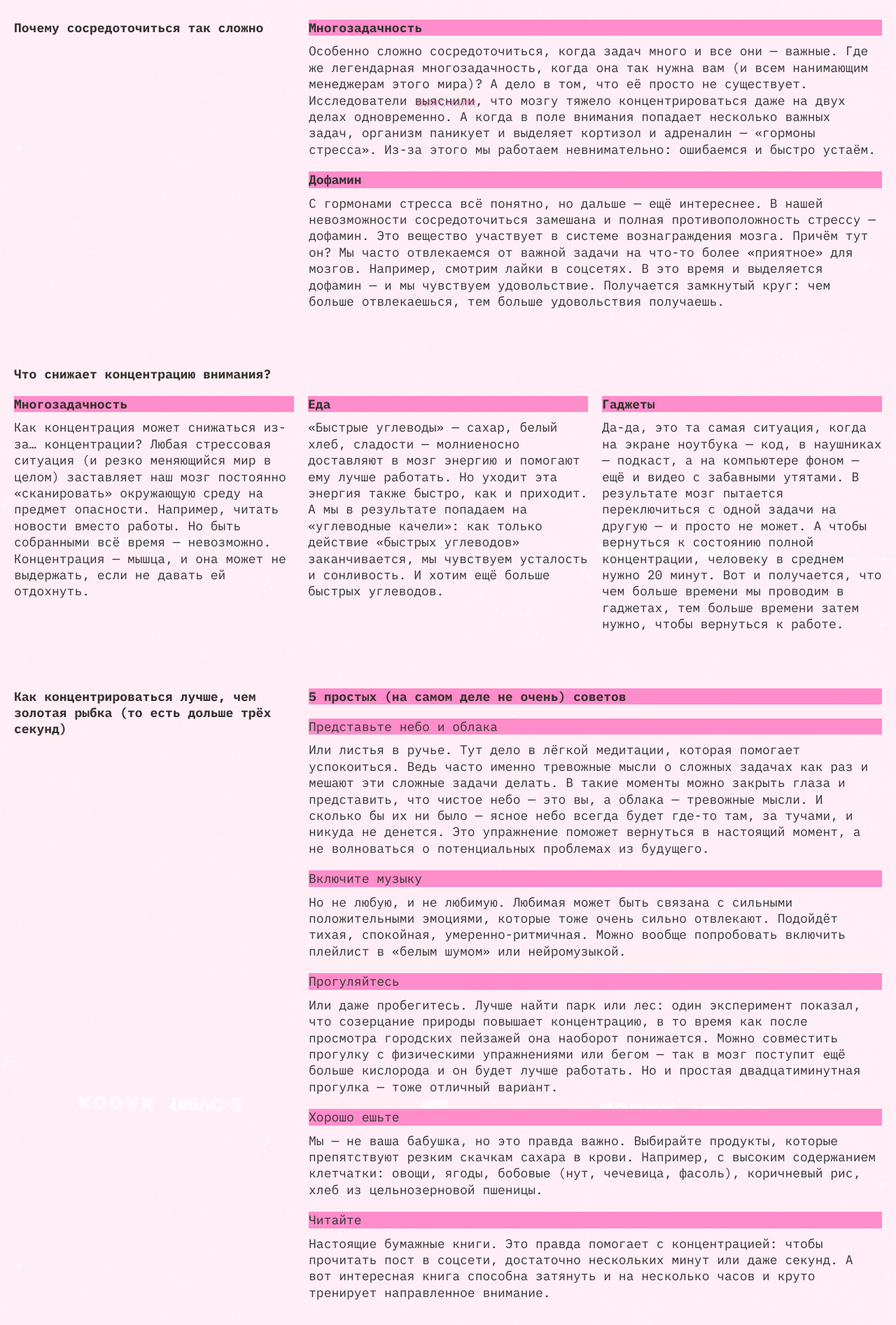
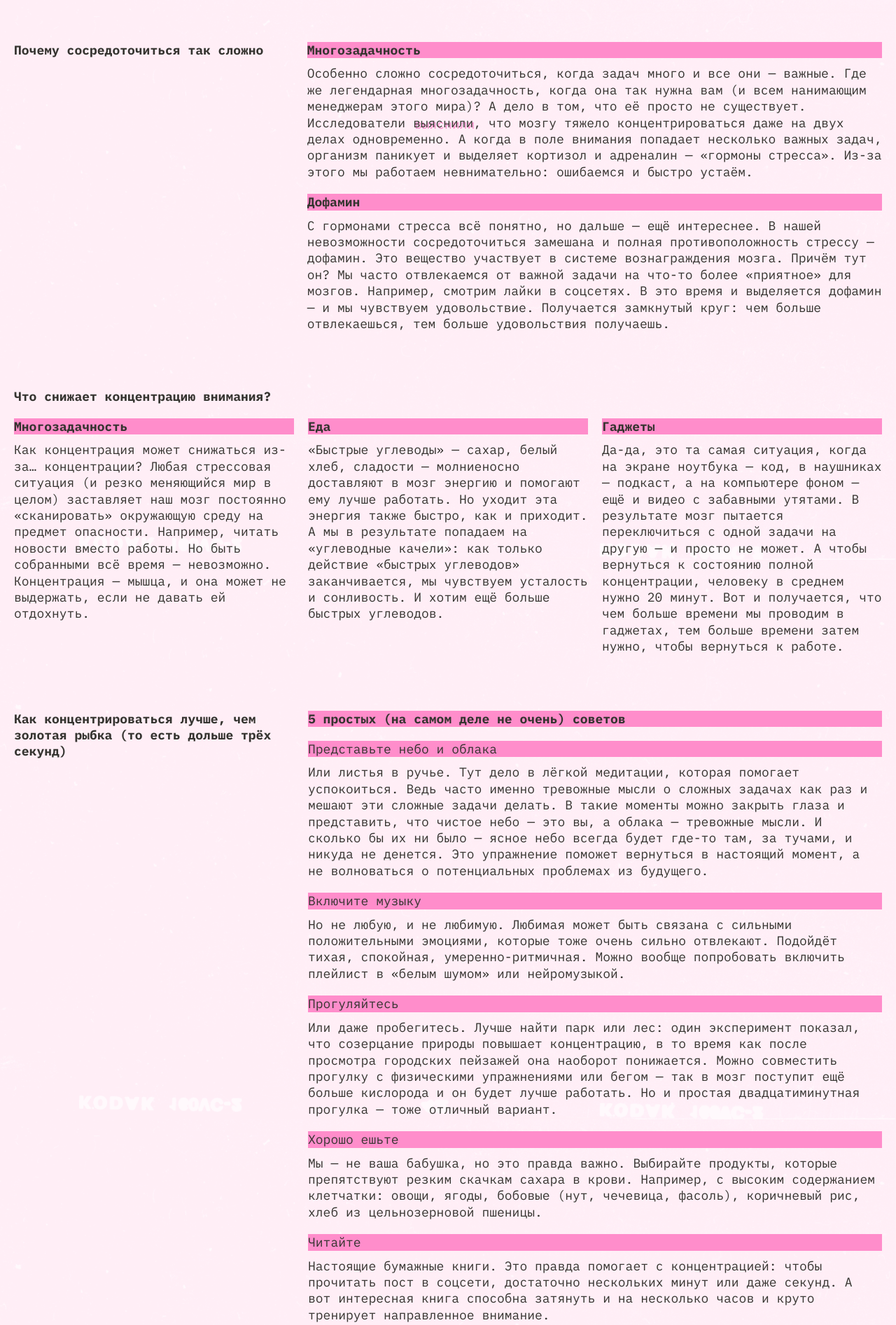
Before and after one commit to MislanGigisly/slozhno-sosredotochitsya, a website: page index.html in a window 1280 px wide. Shown: the part 800-2694 px from the top of the page at 70% size. Drawn offline with Linux system fonts and the light colour scheme.

Commit message:
after first review

```diff
--- a/index.html
+++ b/index.html
@@ -59,9 +59,11 @@
     </header>
     <main class="main">
       <section class="article__first">
-        <h2 class="title__text article__title tablet">
+        <h2 class="title__text article__title">
           Почему сосредоточиться так сложно
         </h2>
+        <div class="content">
+          <article class="content__section">
             <h3 class="title__text title__decoration article__subtitle">
               Многозадачность
             </h3>
@@ -80,9 +82,11 @@
                 ></span
               >, что мозгу тяжело концентрироваться даже на двух делах одновременно.
               А когда в поле внимания попадает несколько важных задач, организм
-          паникует и выделяет кортизол и адреналин — «гормоны стресса». Из-за
+              паникует и выделяет кортизол и адреналин — «гормоны&nbsp;стресса». Из-за
               этого мы работаем невнимательно: ошибаемся и быстро устаём.
             </p>
+          </article>
+          <article class="content__section">
             <h3 class="title__text title__decoration article__subtitle">Дофамин</h3>
             <p class="paragraf__text">
               С гормонами стресса всё понятно, но дальше — ещё интереснее. В нашей
@@ -94,31 +98,38 @@
               замкнутый круг: чем больше отвлекаешься, тем больше удовольствия
               получаешь.
             </p>
+          </article>
+        </div>
       </section>
       <section class="article__second">
         <h2 class="title__text article__title tablet">
           Что снижает концентрацию внимания?
         </h2>
+          <article class="content__section">
             <h3 class="title__text title__decoration article__subtitle">
               Многозадачность
             </h3>
             <p class="paragraf__text">
               Как концентрация может снижаться из-за… концентрации? Любая стрессовая
-          ситуация (и резко меняющийся мир в целом) заставляет наш мозг
+              ситуация (и&nbsp;резко меняющийся мир в целом) заставляет наш мозг
               постоянно «сканировать» окружающую среду на предмет опасности.
               Например, читать новости вместо работы. Но быть собранными всё время —
               невозможно. Концентрация — мышца, и она может не выдержать, если не
               давать ей отдохнуть.
             </p>
+          </article>
+          <article class="content__section">
             <h3 class="title__text title__decoration article__subtitle">Еда</h3>
             <p class="paragraf__text">
-          «Быстрые углеводы» — сахар, белый хлеб, сладости — молниеносно
+              «Быстрые&nbsp;углеводы» — сахар, белый хлеб, сладости — молниеносно
               доставляют в мозг энергию и помогают ему лучше работать. Но уходит эта
               энергия также быстро, как и приходит. А мы в результате попадаем на
-          «углеводные качели»: как только действие «быстрых углеводов»
+              «углеводные&nbsp;качели»: как только действие «быстрых&nbsp;углеводов»
               заканчивается, мы чувствуем усталость и сонливость. И хотим ещё больше
               быстрых углеводов.
             </p>
+        </article>
+        <article class="content__section">
           <h3 class="title__text title__decoration article__subtitle">Гаджеты</h3>
           <p class="paragraf__text">
             Да-да, это та самая ситуация, когда на экране ноутбука — код, в
@@ -129,15 +140,18 @@
             чем больше времени мы проводим в гаджетах, тем больше времени затем
             нужно, чтобы вернуться к работе.
           </p>
+        </article>
       </section>
       <section class="article__third">
         <h2 class="title__text article__title tablet">
-          Как концентрироваться лучше, чем золотая рыбка (то есть дольше трёх
+          Как концентрироваться лучше, чем золотая рыбка (то&nbsp;есть дольше трёх
           секунд)
         </h2>
         <h2 class="title__text title__decoration article__title">
-          5 простых (на самом деле не очень) советов
+          5 простых (на&nbsp;самом деле не&nbsp;очень) советов
         </h2>
+          <div class="content">
+            <article class="content__section">
               <h3
                 class="title__text title__decoration article__subtitle regular__mod"
               >
@@ -153,6 +167,8 @@
                 настоящий момент, а не волноваться о потенциальных проблемах из
                 будущего.
               </p>
+            </article>
+            <article class="content__section">
               <h3
                 class="title__text title__decoration article__subtitle regular__mod"
               >
@@ -164,6 +180,8 @@
                 тихая, спокойная, умеренно-ритмичная. Можно вообще попробовать
                 включить плейлист в «белым шумом» или нейромузыкой.
               </p>
+            </article>
+            <article class="content__section">
               <h3
                 class="title__text title__decoration article__subtitle regular__mod"
               >
@@ -177,6 +195,8 @@
                 поступит ещё больше кислорода и он будет лучше работать. Но и простая
                 двадцатиминутная прогулка — тоже отличный вариант.
               </p>
+            </article>
+            <article class="content__section">
               <h3
                 class="title__text title__decoration article__subtitle regular__mod"
               >
@@ -188,6 +208,8 @@
                 содержанием клетчатки: овощи, ягоды, бобовые (нут, чечевица, фасоль),
                 коричневый рис, хлеб из цельнозерновой пшеницы.
               </p>
+            </article>
+            <article class="content__section">
               <h3
                 class="title__text title__decoration article__subtitle regular__mod"
               >
@@ -199,6 +221,8 @@
                 А вот интересная книга способна затянуть и на несколько часов и круто
                 тренирует направленное внимание.
               </p>
+            </article>
+          </div>
       </section>
       <section class="article__fourth">
         <h2 class="title__text article__subtitle title__decoration">
@@ -210,7 +234,7 @@
               class="visual__example"
               loading="lazy"
               src="./images/sunset.png"
-              alt="рисунок заката над морем"
+              alt="Птицы на фоне заката над морем."
             />
           </li>
           <li class="item__list__images ice-cream">
@@ -218,7 +242,7 @@
               class="visual__example"
               loading="lazy"
               src="./images/ice-cream.png"
-              alt="рисунок мороженого в миске со сладостями"
+              alt="Мороженое в миске со сладостями и фруктами."
             />
           </li>
           <li class="item__list__images tape">
@@ -226,7 +250,7 @@
               class="visual__example"
               loading="lazy"
               src="./images/tape.png"
-              alt="рисунок касеты для магнитафона"
+              alt="Касета для магнитафона в окружении компьютерной символики"
             />
           </li>
           <li class="item__list__images books">
@@ -234,7 +258,7 @@
               class="visual__example"
               loading="lazy"
               src="./images/books.png"
-              alt="рисунок стопки книг"
+              alt="Стопка книг разных размеров,по разным наукам с кружкой кофе на вершине."
             />
           </li>
           <li class="item__list__images street">
@@ -242,7 +266,7 @@
               class="visual__example"
               loading="lazy"
               src="./images/street.png"
-              alt="рисунок пустой японской улицы"
+              alt="Пустая, узкая улочка с тротуарами и плотностоящими домами по краям"
             />
           </li>
         </ul>
--- a/styles/dark.css
+++ b/styles/dark.css
@@ -6,9 +6,11 @@
 :root.theme-dark {
   --title-color: #000028;
   --general-color: #f1b2ce;
+  --focus-color: #ff0070;
   --decoration-color: #ff0070;
   --decoration-color-alpha: rgb(255, 0, 112, 0.4);
   --general-title-color: #db00ff;
+  --rec-color: #ff0070;
   --background-color-main: #000028;
   --background-image: url(../images/cover-image-dark.png);
 }
@@ -17,5 +19,14 @@
     Так стили написанные ниже будут иметь больший вес,
     чем стили в медиазапросе предпочтений пользователя
   */
-  background-color: var(--background-color-main);
+  --title-color: #000028;
+  --general-color: #f1b2ce;
+  --focus-color: #ff0070;
+  --decoration-color: #ff0070;
+  --decoration-color-alpha: rgb(255, 0, 112, 0.4);
+  --general-title-color: #db00ff;
+  --rec-color: #ff0070;
+  --background-color-main: #000028;
+  --background-image: url(../images/cover-image-dark.png);
+  --background-color: var(--background-color-main);
 }
--- a/styles/light.css
+++ b/styles/light.css
@@ -10,6 +10,7 @@
   :root {
     --title-color: #353430;
     --general-color: #353430;
+    --focus-color: #32312D;
     --decoration-color: #ff8dcb;
     --decoration-color-alpha: rgba(50, 49, 45, 0.4);
     --general-title-color: #ffc2e6;
@@ -36,6 +37,7 @@
   */
   --title-color: #353430;
   --general-color: #353430;
+  --focus-color: #32312D;
   --decoration-color: #ff8dcb;
   --decoration-color-alpha: rgba(50, 49, 45, 0.4);
   --general-title-color: #ffc2e6;
--- a/styles/style.css
+++ b/styles/style.css
@@ -19,11 +19,12 @@
   }
 }
 
+
 .header {
   display: grid;
   grid-template-rows: 1fr min-content 1fr;
   min-inline-size: 375px;
-  min-block-size: 668px;
+  min-block-size: 100vh;
   position: relative;
   padding: 10px;
 }
@@ -33,7 +34,6 @@
   .header {
     padding: 20px 20px 20px 0;
     min-inline-size: 768px;
-    min-block-size: 1024px;
     background-position: none;
   }
 }
@@ -41,8 +41,8 @@
 @media (width >1023px) {
 
   .header {
+    padding: 23px 20px 20px 0;
     min-inline-size: 1024px;
-    min-block-size: 768px;
   }
 }
 
@@ -131,22 +131,32 @@
 @media (width > 1023px) {
 
   .header__theme-menu {
+    margin-left: 19px;
     align-items: start;
     justify-content: center;
   }
 }
 
 .header__theme-menu-list {
+  margin-top: -1px;
   display: flex;
   flex-direction: column;
-  gap: 15px;
+  gap: 17px;
   justify-content: center;
+}
+
+@media (width > 767px) {
+  .header__theme-menu-list {
+    margin-top: 0;
+    gap: 17px;
+  }
 }
 
 @media (width > 1023px) {
 
   .header__theme-menu-list {
     flex-direction: row;
+    gap: 11px;
   }
 }
 
@@ -190,7 +200,7 @@
 }
 
 .header__theme-menu-button:focus-visible {
-  border-bottom: 1px solid var(--decoration-color);
+  border-bottom: 1px solid var(--focus-color);
   margin-bottom: -1px;
 }
 
@@ -213,6 +223,7 @@
     grid-area: container;
   }
 }
+
 
 .title__decoration {
   background-color: var(--decoration-color);
@@ -240,6 +251,12 @@
 
 .article__title {
   margin-bottom: 20px;
+}
+@media (width > 1023px) {
+
+  .article__title {
+    margin-bottom: 0;
+  }
 }
 
 .article__subtitle {
@@ -283,6 +300,13 @@
   outline: 1px solid var(--general-color);
 }
 
+.content__section {
+  margin-bottom: 20px;
+}
+.content__section:last-child {
+  margin-bottom: 0;
+}
+
 .list__images {
   display: flex;
   flex-direction: column;
@@ -296,7 +320,7 @@
 
 .footer {
   position: relative;
-  height: 179vw;
+  min-block-size: 100vh;
   display: flex;
   justify-content: center;
   align-items: center;
@@ -306,6 +330,7 @@
   text-shadow: 2px 2px 0 var(--decoration-color);
 }
 
+
 @media (width >767px) {
 
   .visual__example {
@@ -314,19 +339,13 @@
     object-fit: cover;
   }
 
-  .footer {
-    height: 133.5vw;
-  }
 
   .article__first {
     display: grid;
-    grid-template-columns: 1fr 1.85fr;
-    grid-template-rows: repeat(4, fit-content);
-    grid-auto-flow: column;
-  }
-
-  .article__first .tablet {
-    grid-row: span 4;
+    grid-template-columns: 1fr 2fr;
+    grid-template-rows: repeat(auto, fit-content);
+    grid-auto-flow: row;
+    column-gap: 20px;
   }
 
   .article__second > .article__title {
@@ -335,9 +354,10 @@
 
   .article__third {
     display: grid;
-    grid-template-columns: 1fr 1.85fr;
+    grid-template-columns: 1fr 2fr;
     grid-template-rows: repeat(11, fit-content);
     grid-auto-flow: column;
+    column-gap: 20px;
   }
 
   .article__third .tablet {
@@ -385,13 +405,12 @@
   .article__second {
     display: grid;
     grid-template-columns: repeat(3, 1fr);
-    grid-template-rows: repeat(3, fit-content);
-    grid-auto-flow: column;
+    grid-template-rows: repeat(auto-fill, fit-content);
+    grid-auto-flow: row;
     grid-template-areas:
       "title title title"
-      "subtitle-1 subtitle-2 subtitle-3"
-      "paragraf-1 paragraf-2 paragraf-3";
-    column-gap: 20px;
+      "content-1 content-2 content-3";
+    gap: 20px;
   }
 
   .article__second > .article__title {
@@ -399,41 +418,29 @@
     width: 30vw;
   }
 
-  .article__second > .title__text:nth-child(2) {
-    grid-area: subtitle-1;
+  .article__second .content__section:nth-child(2){
+    grid-area: content-1;
+
   }
 
-  .article__second > .title__text:nth-child(4) {
-    grid-area: subtitle-2;
+  .article__second .content__section:nth-child(3){
+    grid-area: content-2;
   }
 
-  .article__second .title__text:nth-child(6) {
-    grid-area: subtitle-3;
-  }
-
-  .article__second > .paragraf__text:nth-child(3) {
-    grid-area: paragraf-1;
-  }
-
-  .article__second > .paragraf__text:nth-child(5) {
-    grid-area: paragraf-2;
-  }
-
-  .article__second > .paragraf__text:nth-child(7) {
-    grid-area: paragraf-3;
+  .article__second .content__section:nth-child(4){
+    grid-area: content-3;
   }
 
   .article__first {
-    grid-template-columns: 1fr 1.945fr;
+    grid-template-columns: 1fr 2.06fr;
   }
 
   .article__third {
-    grid-template-columns: 1fr 1.945fr;
+    grid-template-columns: 1fr 2.05fr;
   }
 
+  .article__third .article__title {
+    margin-bottom: 20px;
+  }
 
-
-  .footer {
-    height: 75vw;
-  }
 }
--- a/styles/variables.css
+++ b/styles/variables.css
@@ -5,11 +5,12 @@
 :root {
   --title-color: #000028;
   --general-color: #f1b2ce;
+  --focus-color: #ff0070;
   --decoration-color: #ff0070;
   --decoration-color-alpha: rgb(255, 0, 112, 0.4);
   --general-title-color: #db00ff;
   --rec-color: #ff0070;
-  --general-font: "IBM Plex Mono", sans-serif;
+  --general-font: "IBM Plex Mono", monospace;
   --background-color-main: #000028;
   --background-image: url(../images/cover-image-dark.png);
 }
```
Lines whose indentation alone changed are shown as unchanged.
